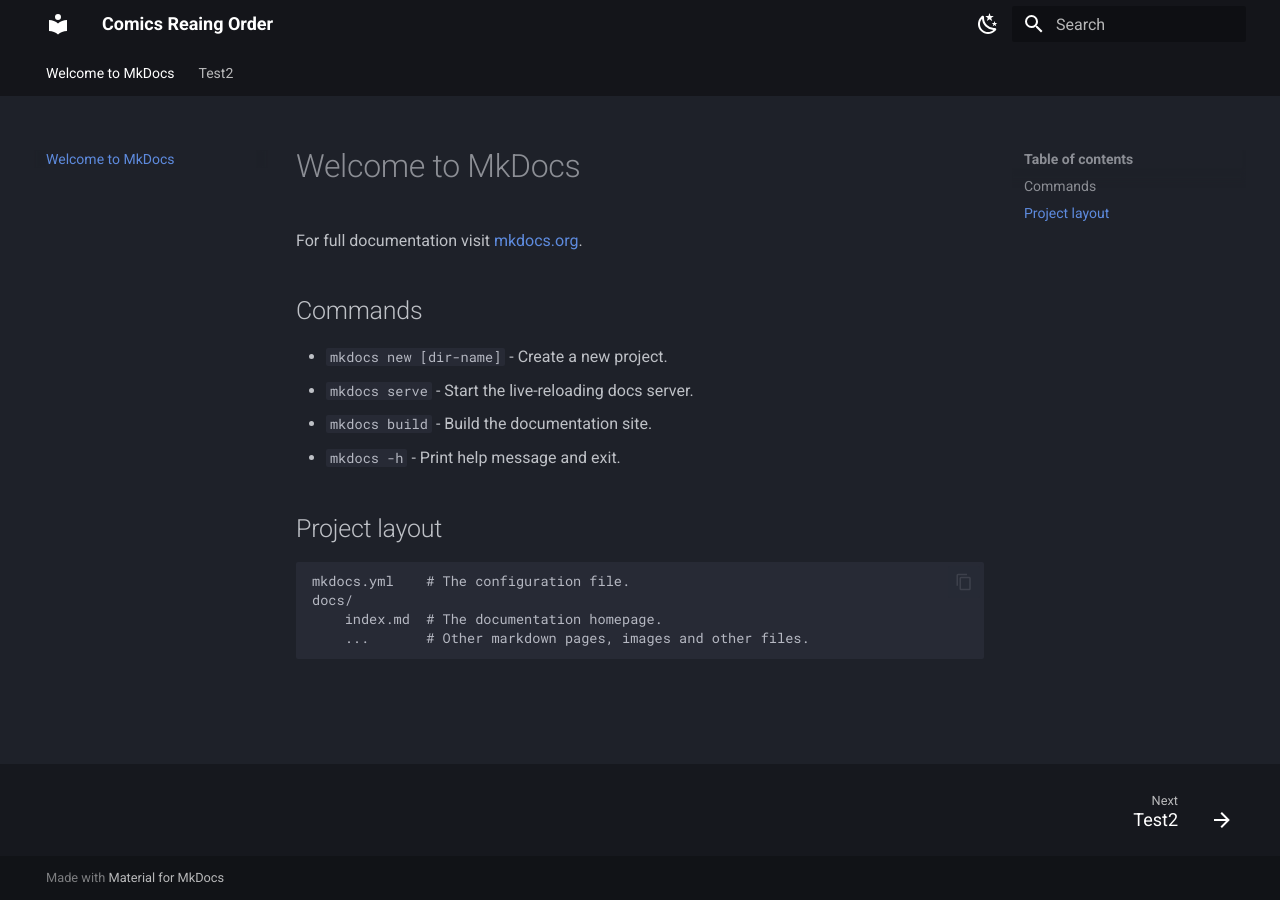
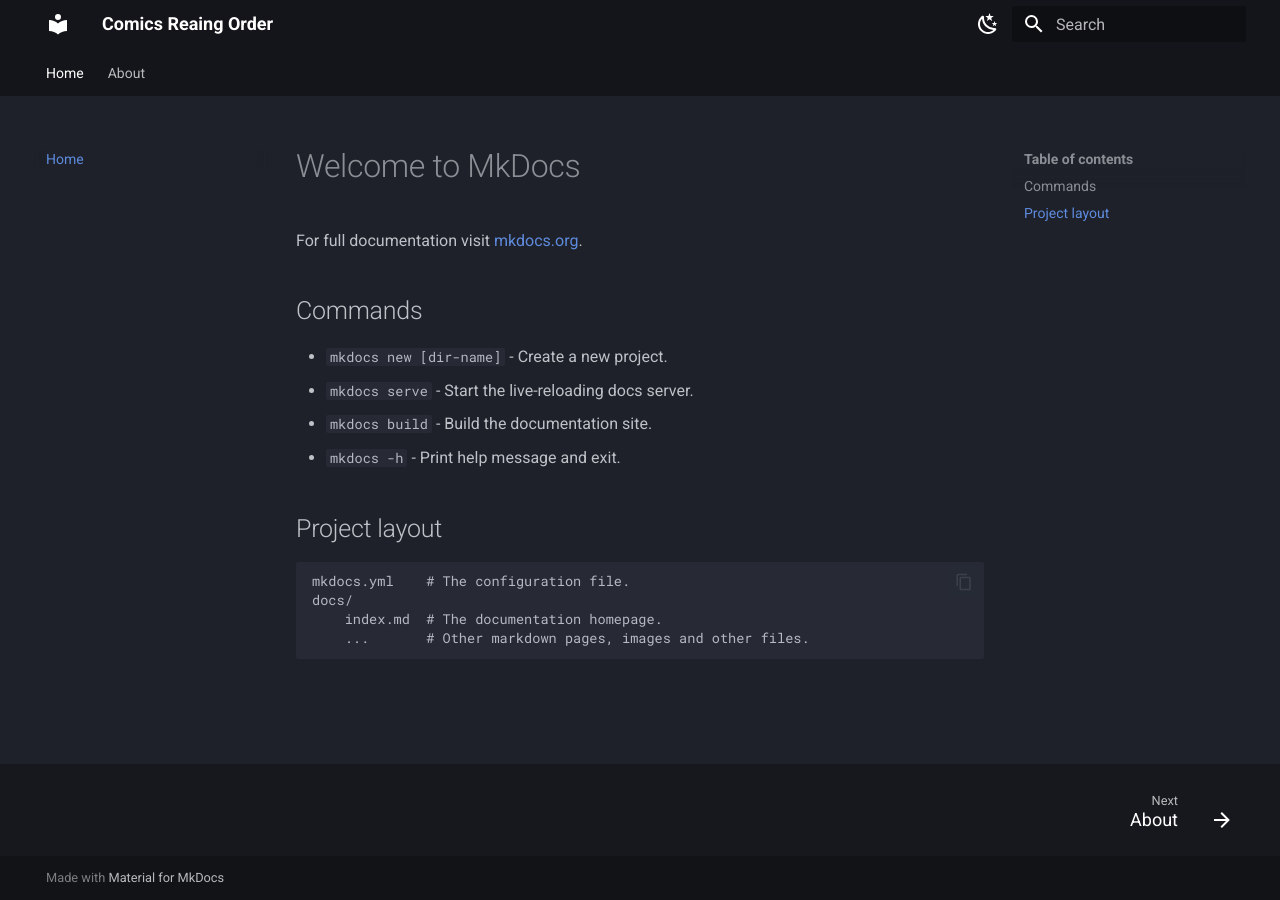
Before and after one commit to JamesSampsan/Comics-Reading-Order, an MkDocs documentation site: the page built from docs/index.md, in a window 1280 px wide. Built offline with MkDocs 1.6.1 and Material for MkDocs 9.7.7, drawn with Linux system fonts in a browser that asks for light colours.

Commit message:
updated files
updated files

```diff
--- a/mkdocs.yml
+++ b/mkdocs.yml
@@ -1,6 +1,10 @@
 site_name: Comics Reaing Order
+nav:
+  - Home: index.md
+  - About: about.md
 theme:
   name: material
+  language: en
   features:
     - content.code.annotate
     - content.code.copy
@@ -16,9 +20,13 @@ theme:
     - search.highlight
     - search.share
     - search.suggest
+
+  plugins:
+   - typeset
+   - search
+
   palette:
-
-      # Palette toggle for dark mode
+     # Palette toggle for dark mode
     - scheme: slate
       primary: black # website default should already be in dark mode so this color should be set to a black color
       accent: deep orange # this changes the color of links when you hover over them
@@ -34,11 +42,16 @@ theme:
         icon: material/weather-sunny
         name: Switch to dark mode
 
-
-
+markdown_extensions:
+   - admonition #these are info boxes that are colored, with name, and icon, that can be expanded/collapsable
+   - pymdownx.details
+   - pymdownx.superfences
+   - toc:
+      permalink: true
 
 
 
 
 
 #look at 17:30 in https://www.youtube.com/watch?v=NY7DHvo1XVM to see how to use custom navigation
+ # cloudflare pages to host the website just like pvme and kenharris.io 20 minute mark in previous link
```
Also changed, not shown: docs/about.md (added), docs/test2.md (deleted), 1 other file.
